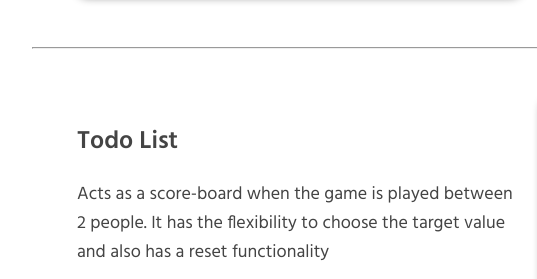
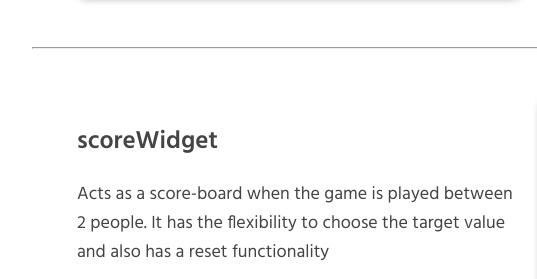
Before and after one commit to dear-s/dear-s.github.io, a plain HTML site: page index.html in a window 1280 px wide. Shown: the part 3507-3786 px from the top of the page, 108-645 px from the left. Drawn offline with Linux system fonts and the light colour scheme; a web font is replaced by a local one.

Commit message:
Update index.html

```diff
--- a/index.html
+++ b/index.html
@@ -218,7 +218,7 @@
 				</div>
 
 				<div class="card-content">
-					<h3><a href="https://github.com/dear-s/scoreWidget">Todo List</a></h3>
+					<h3><a href="https://github.com/dear-s/scoreWidget">scoreWidget</a></h3>
 					<p>Acts as a score-board when the game is played between 2 people. It has the flexibility to choose the target value and also has a reset functionality</p>
 					<ul class="flat-list chips-list">
 						<li>HTML</li>
```
